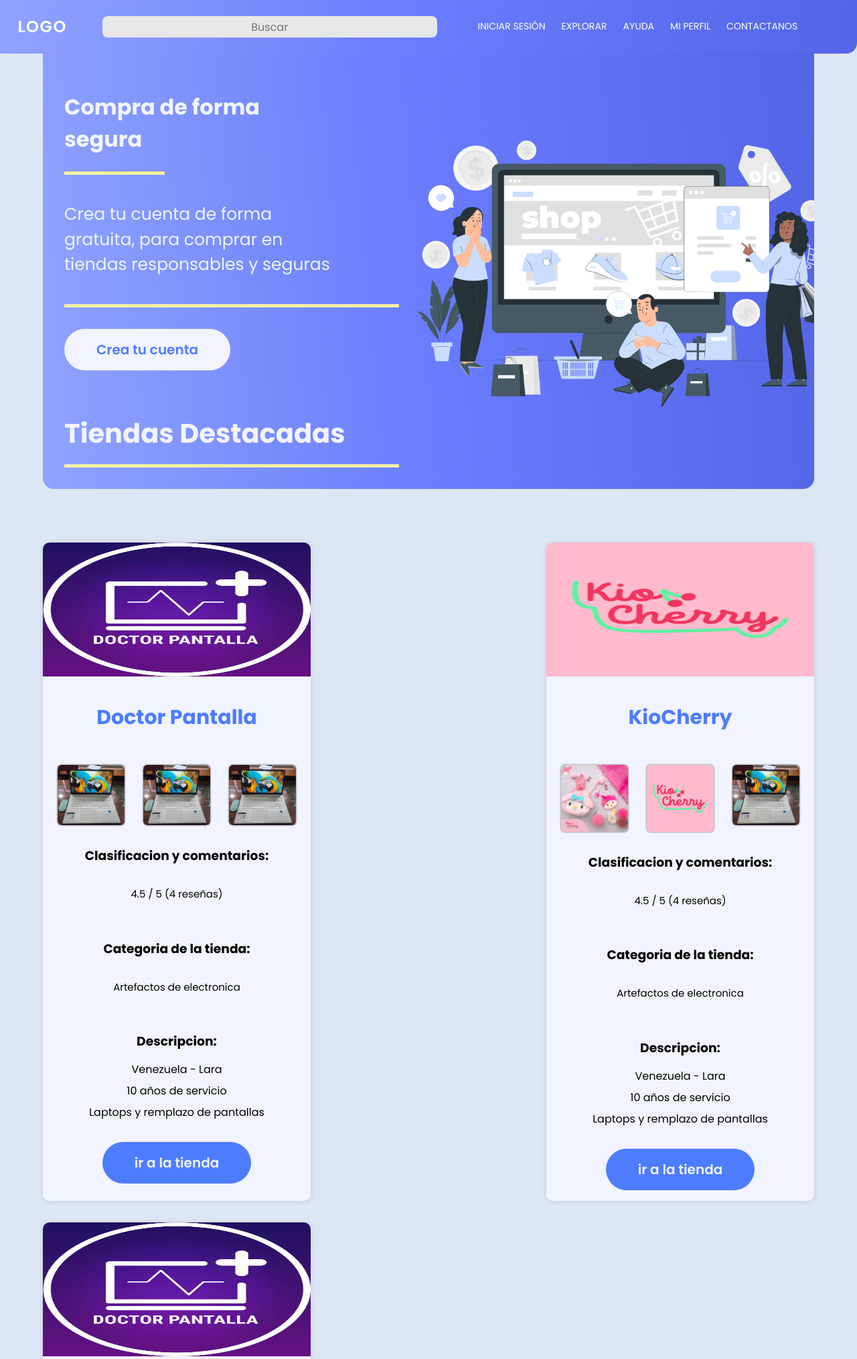
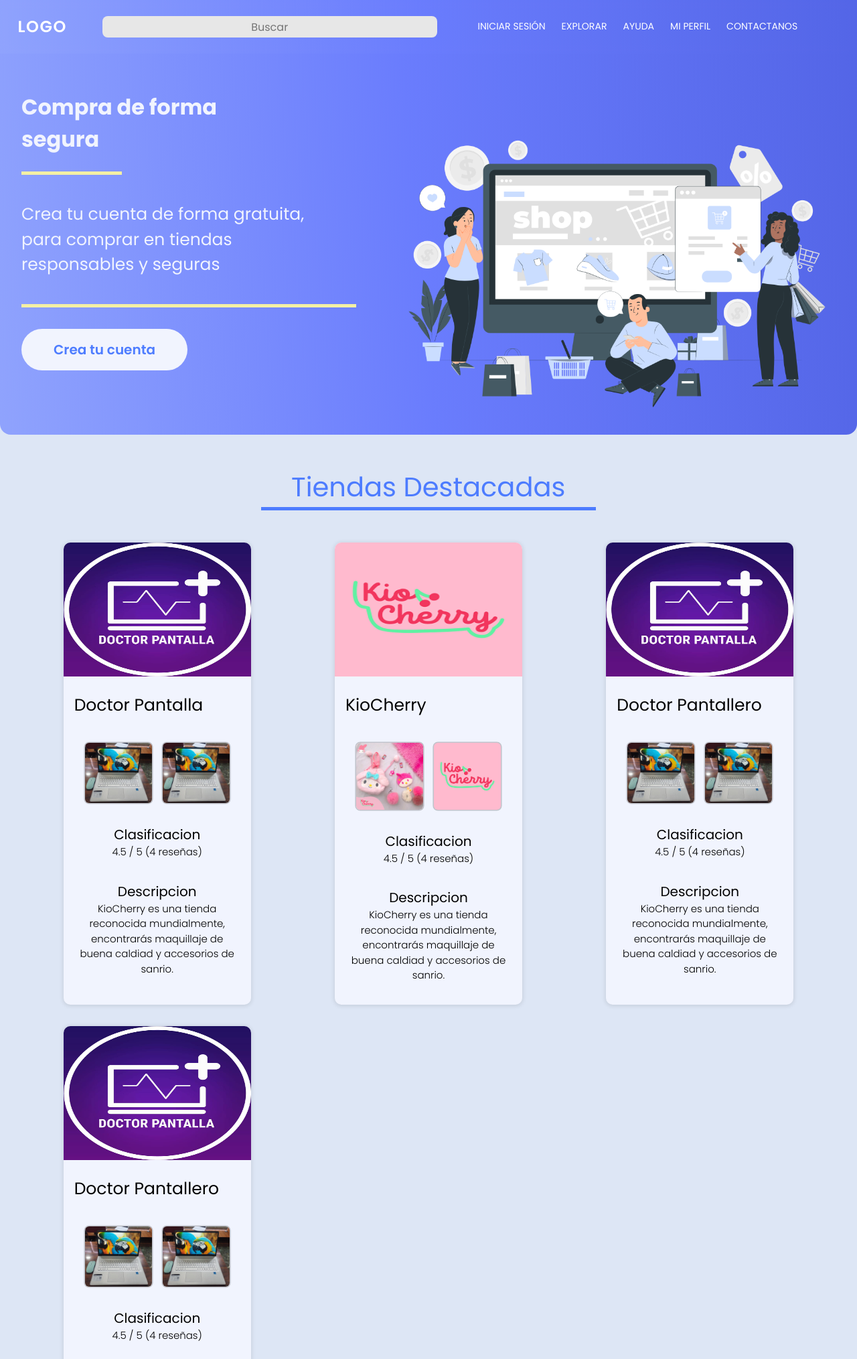
Before and after one commit to AndresBlade/my-commerce, a PHP site: page /frontend/index.html in a window 1280 px wide. Shown: the top 2029 px of the page at 67% size. Run offline with PHP 8.4, Linux system fonts and the light colour scheme.

Commit message:
cambios completos

```diff
--- a/frontend/css/style.css
+++ b/frontend/css/style.css
@@ -10,6 +10,17 @@
 	#3145e3cc 0%,
 	#4d62ffcc 51%,
 	#7c92ffcc 100%);
+
+	/*
+	Degradado viejo
+	--degradadoFondo-color:
+	linear-gradient(50.94deg,
+	#7c92ffcc 1.31%,
+	#4d62ffcc 42.31%,
+	#3145e3cc 74.71%)
+
+
+	*/
 }
 
 body::-webkit-scrollbar {
@@ -43,8 +54,6 @@ body {
 .box-container-inicio
 {
 	background: var(--degradadoFondo-color);
-	margin-right: 4rem;
-	margin-left: 4rem;
 	border-radius: 1rem;
 	border-radius: 0 0 1rem 1rem;
 }
@@ -52,7 +61,6 @@ body {
 header {
 	background: var(--degradadoFondo-color);
 	position: sticky;
-	border-radius: 0px 0px 1rem;
 	z-index: 50;
 	font-size: 0.8rem;
 	top: 0;
@@ -138,14 +146,6 @@ header .search {
 	padding-bottom: 1.5rem;
 	padding-top: 1.5rem;
 	width: 400px;
-}
-
-.heading-2
-{
-	color: var(--letrasBlancas-color);
-	font-size: 2.5rem;
-	padding-bottom: 1rem;
-	width: 450px;
 }
 
 .rectangulo
@@ -451,28 +451,42 @@ header .search {
 }
 
 /*
-        fin del header
-        inicio del main
+        fin del header---------inicio del main
 */
-.tiendas-destacadas
+
+.tiendas-destacadas_heading
 {
 	display: flex;
-    min-height: 100vh;
-    align-items: center;
-    justify-content: center;
-    padding: 5rem 4rem;
+	flex-direction: column;
+	align-items: center;
+
+}
+
+.tiendas-destacadas_heading .heading
+{
+	color: var(--letrasAzules-color);
+	font-size: 2.5rem;
+	font-weight: 500;
+	padding-top: 3rem;
+	padding-bottom: 0rem;
+	width: 410px;
+}
+
+.tiendas-destacadas_heading .rectangulo-2
+{
+	background-color: var(--letrasAzules-color);
 }
 
 .tiendas-destacadas .tiendas-container
 {
-	width: 100%;
-	position: relative;
-	gap: 2rem;
-	display: flex;
-	flex-wrap: wrap;
-	align-content: space-between;
-	justify-content: space-between;
+	min-height: 100vh;
+	display: grid;
+	grid-template-columns: repeat(auto-fit, 280px);
+	grid-gap: 2rem;
+	justify-content: space-around;
+	padding: 3rem;
 }
+
 
 .tiendas-destacadas .tiendas-container .tiendas
 {
@@ -482,13 +496,39 @@ header .search {
     border-radius: 10px;
 	width: 400px;
 	background: var(--letrasBlancas-color);
+	padding: 12.5rem 1rem 1rem 1rem;
+	position: relative;
+
+	max-width: 280px;
+	display: flex;
+	flex-flow: column;
+	cursor: pointer;
+	transition-property: box-shadow;
+	transition-duration: 0.3s;
 }
+
+.tiendas-destacadas .tiendas-container .tiendas .heading
+{
+	font-size: 25px;
+	font-weight: 500;
+	width: 400px;
+	color: #000;
+	padding-bottom: 0;
+
+}
+
 
 .tiendas-destacadas .tiendas-container .tiendas:hover
 {
 	transform: translateY(-4px);
     box-shadow: 0 1px 6px 1px rgba(0,0,0,.15);
 }
+
+.tiendas-destacadas .tiendas-container .tiendas:hover .ubicacion
+{
+	opacity: 1;
+}
+
 
 .tiendas .perfil
 {
@@ -497,6 +537,9 @@ header .search {
     background-size: cover;
     background-position: center;
     transition: .2s;
+	position: absolute;
+	top: 0;
+	left: 0;
 }
 
 .grid-tiendas
@@ -528,30 +571,30 @@ header .search {
 }
 
 .tiendas-destacadas .heading {
-	display: flex;
-	text-align: center;
-	align-items: center;
-	justify-content: center;
-	padding: 2rem;
+	/*
+	width: 300px;
 	margin: auto;
 	color: var(--letrasAzules-color);
 	font-size: 30px;
+	font-weight: 500;*/
 }
 
 .inner-container .inner-box p
 {
 	font-size: 15px;
 	color: black;
-	margin-bottom: 2.5rem;
+	padding-bottom: 1rem;
 	text-align: center;
-	margin-top: 1rem; ;
-	margin-top: 2rem; ;
+	font-weight: 100;
+	font-size: 15px;
 }
 
 .inner-container .inner-box h3
 {
 	text-align: center;
 	padding-top: 1rem;
+	font-weight: 500;
+	font-size: 20px;
 }
 
 .inner-container .inner-box ul
@@ -559,6 +602,7 @@ header .search {
 	text-align: center;
 	margin-top: 1rem;
 	margin-bottom: 2rem;
+	list-style: none;
 }
 
 .inner-container .inner-box li
@@ -566,7 +610,7 @@ header .search {
 	margin-top: 0.5rem;
 }
 
-.inner-btnCrearCuenta
+/*.inner-btnCrearCuenta
 {
 	display: flex;
 	margin: auto;
@@ -584,20 +628,40 @@ header .search {
 .inner-btnCrearCuenta:hover
 {
 	color: rgba(256, 256, 256, 0.5);
+}*/
+
+
+/*---------- Productos destacados */
+
+.productos-destacados_heading
+{
+	display: flex;
+	flex-direction: column;
+	align-items: center;
+
+}
+
+.productos-destacados_heading .heading
+{
+	color: var(--letrasAzules-color);
+	font-size: 2.5rem;
+	font-weight: 500;
+	padding-top: 3rem;
+	padding-bottom: 0rem;
+	width: 454px;
+}
+
+.productos-destacados_heading .rectangulo-2
+{
+	width: 500px;
+	height: 5px;
+	background-color: var(--letrasAzules-color);
 }
 
 
 /* -------------- vista ayuda -------------------        */
 
-.tiendas-destacadas .heading {
-	display: flex;
-	text-align: center;
-	align-items: center;
-	justify-content: center;
-	padding: 2rem;
-	margin: auto;
-	color: var(--letrasAzules-color);
-}
+
 
 .searchBox-container {
 	display: flex;
@@ -970,6 +1034,7 @@ input:focus {
 	opacity: 0;
 	transition-duration: 0.3s;
 	transition-property: opacity;
+	font-weight: 100;
 }
 .producto:hover .calificacion,
 .producto:hover .ubicacion {
--- a/frontend/index.html
+++ b/frontend/index.html
@@ -55,8 +55,6 @@
 							<div class="rectangulo-2"></div>
 							<input type="button" value="Crea tu cuenta" class="btnCrearCuenta" />
 
-							<h2 class="heading-2">Tiendas Destacadas</h2>
-							<div class="rectangulo-2"></div>
 						</div>
 						<div class="box box-2">
 							<img src="img/asdf.png" alt="" class="img-1" />
@@ -65,14 +63,20 @@
 				</div>
 
 			<!-- Tiendas destacadas -->
+			<div class="tiendas-destacadas_heading">
+				<h2 class="heading">Tiendas Destacadas</h2>
+				<div class="rectangulo-2"></div>
+			</div>
 
 			<section class="tiendas-destacadas">
+
 				<div class="tiendas-container">
 
 					<div class="tiendas">
 						<img src="img/logoDrpantalla.jpg" alt="" class="perfil" />
 
 						<h2 class="heading">Doctor Pantalla</h2>
+						<span class="ubicacion">Computación</span>
 
 						<div class="grid-tiendas">
 							<div class="img-exhibicion">
@@ -83,33 +87,21 @@
 								<img src="img/pc.jpeg" alt="" class="productos-tienda" />
 							</div>
 
-							<div class="img-exhibicion">
-								<img src="img/pc.jpeg" alt="" class="productos-tienda" />
-							</div>
 						</div>
 
 						<div class="inner-container texto">
 
 							<div class="inner-box">
-								<h3>Clasificacion y comentarios:</h3>
+								<h3>Clasificacion</h3>
 								<p>4.5 / 5 (4 reseñas)</p>
 							</div>
 
 							<div class="inner-box">
-								<h3>Categoria de la tienda:</h3>
-								<p>Artefactos de electronica</p>
+								<h3>Descripcion</h3>
+								<p>
+									KioCherry es una tienda reconocida mundialmente, encontrarás maquillaje de buena caldiad y accesorios de sanrio.
+								</p>
 							</div>
-
-							<div class="inner-box">
-								<h3>Descripcion:</h3>
-								<ul>
-									<li>Venezuela - Lara</li>
-									<li>10 años de servicio</li>
-									<li>Laptops y remplazo de pantallas</li>
-								</ul>
-							</div>
-							<input type="button" value="ir a la tienda" class="inner-btnCrearCuenta" />
-
 						</div>
 					</div>
 
@@ -117,6 +109,7 @@
 						<img src="img/kiocherry.png" alt="" class="perfil" />
 
 						<h2 class="heading">KioCherry</h2>
+						<span class="ubicacion">Maquillaje y Cosmeticos</span>
 
 						<div class="grid-tiendas">
 							<div class="img-exhibicion">
@@ -127,33 +120,21 @@
 								<img src="img/kiocherry.png" alt="" class="productos-tienda" />
 							</div>
 
-							<div class="img-exhibicion">
-								<img src="img/pc.jpeg" alt="" class="productos-tienda" />
-							</div>
 						</div>
 
 						<div class="inner-container texto">
 
 							<div class="inner-box">
-								<h3>Clasificacion y comentarios:</h3>
+								<h3>Clasificacion</h3>
 								<p>4.5 / 5 (4 reseñas)</p>
 							</div>
 
 							<div class="inner-box">
-								<h3>Categoria de la tienda:</h3>
-								<p>Artefactos de electronica</p>
+								<h3>Descripcion</h3>
+								<p>
+									KioCherry es una tienda reconocida mundialmente, encontrarás maquillaje de buena caldiad y accesorios de sanrio.
+								</p>
 							</div>
-
-							<div class="inner-box">
-								<h3>Descripcion:</h3>
-								<ul>
-									<li>Venezuela - Lara</li>
-									<li>10 años de servicio</li>
-									<li>Laptops y remplazo de pantallas</li>
-								</ul>
-							</div>
-							<input type="button" value="ir a la tienda" class="inner-btnCrearCuenta" />
-
 						</div>
 					</div>
 
@@ -161,6 +142,7 @@
 						<img src="img/logoDrpantalla.jpg" alt="" class="perfil" />
 
 						<h2 class="heading">Doctor Pantallero</h2>
+						<span class="ubicacion">Computación</span>
 
 						<div class="grid-tiendas">
 							<div class="img-exhibicion">
@@ -171,42 +153,67 @@
 								<img src="img/pc.jpeg" alt="" class="productos-tienda" />
 							</div>
 
-							<div class="img-exhibicion">
-								<img src="img/pc.jpeg" alt="" class="productos-tienda" />
-							</div>
 						</div>
 
 						<div class="inner-container texto">
 
 							<div class="inner-box">
-								<h3>Clasificacion y comentarios:</h3>
+								<h3>Clasificacion</h3>
 								<p>4.5 / 5 (4 reseñas)</p>
 							</div>
 
 							<div class="inner-box">
-								<h3>Categoria de la tienda:</h3>
-								<p>Artefactos de electronica</p>
+								<h3>Descripcion</h3>
+								<p>
+									KioCherry es una tienda reconocida mundialmente, encontrarás maquillaje de buena caldiad y accesorios de sanrio.
+								</p>
+							</div>
+						</div>
+					</div>
+
+					<div class="tiendas">
+						<img src="img/logoDrpantalla.jpg" alt="" class="perfil" />
+
+						<h2 class="heading">Doctor Pantallero</h2>
+						<span class="ubicacion">Laptops</span>
+
+						<div class="grid-tiendas">
+
+							<div class="img-exhibicion">
+								<img src="img/pc.jpeg" alt="" class="productos-tienda" />
+							</div>
+
+							<div class="img-exhibicion">
+								<img src="img/pc.jpeg" alt="" class="productos-tienda" />
+							</div>
+
+						</div>
+
+						<div class="inner-container texto">
+
+							<div class="inner-box">
+								<h3>Clasificacion</h3>
+								<p>4.5 / 5 (4 reseñas)</p>
 							</div>
 
 							<div class="inner-box">
-								<h3>Descripcion:</h3>
-								<ul>
-									<li>Venezuela - Lara</li>
-									<li>10 años de servicio</li>
-									<li>Laptops y remplazo de pantallas</li>
-								</ul>
+								<h3>Descripcion</h3>
+								<p>
+									KioCherry es una tienda reconocida mundialmente, encontrarás maquillaje de buena caldiad y accesorios de sanrio.
+								</p>
 							</div>
-							<input type="button" value="ir a la tienda" class="inner-btnCrearCuenta" />
-
 						</div>
 					</div>
-
 
 				</div>
 			</section>
 
 			<section>
-				<h2 class="heading-3">Productos Destacados</h2>
+				<div class="productos-destacados_heading">
+					<h2 class="heading">Productos Destacados</h2>
+					<div class="rectangulo-2"></div>
+				</div>
+
 
 				<div class="grid">
 					<div class="producto">
```
